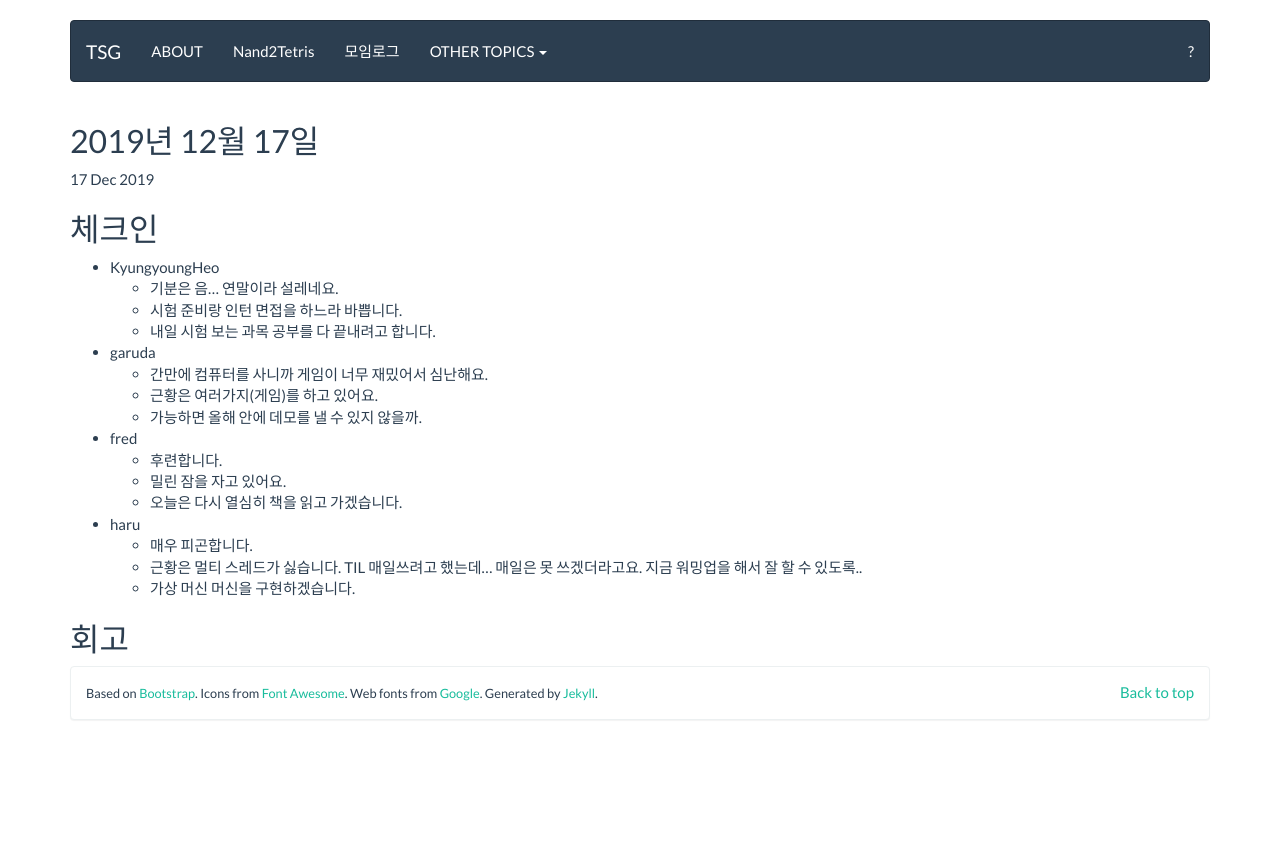
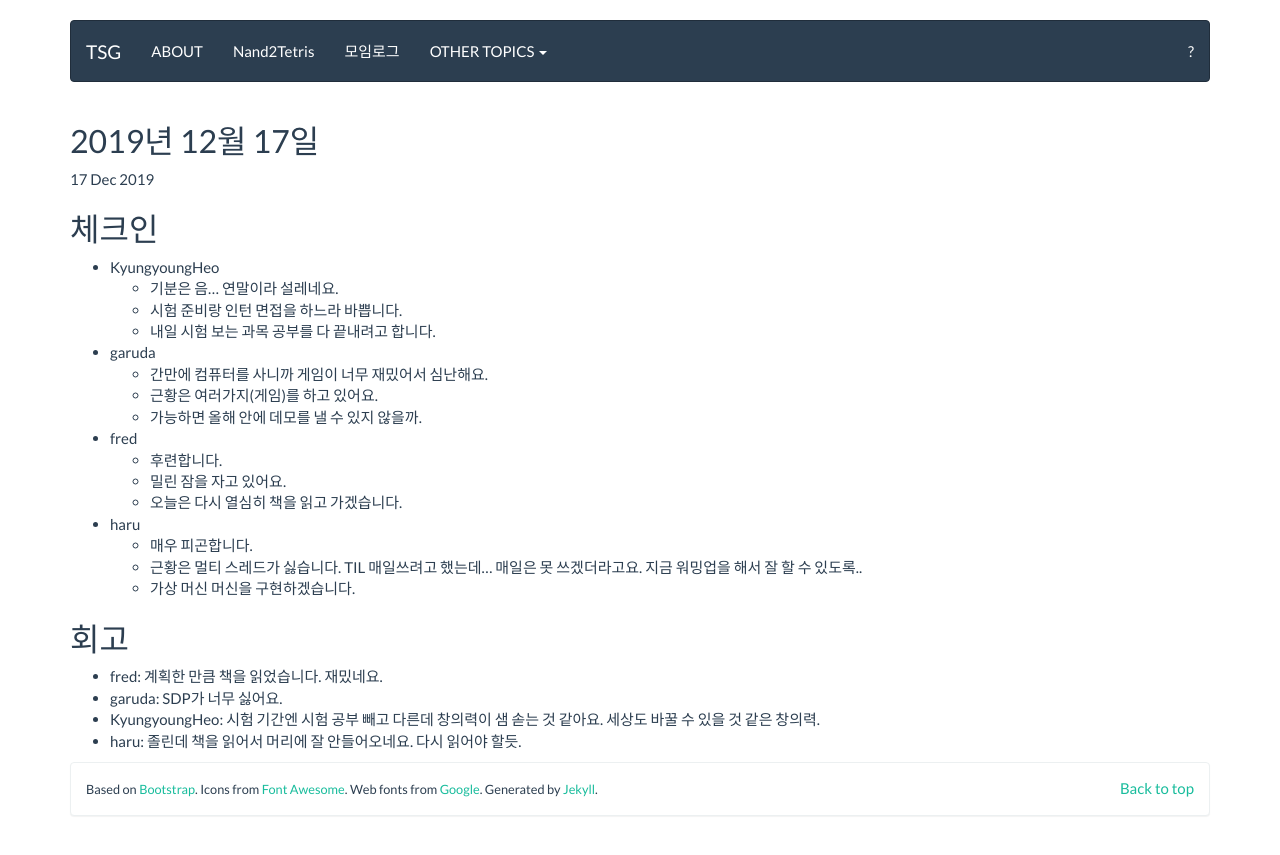
Before and after one commit to tuestudy/tuestudy.github.io, a Jekyll site: the page built from _posts/2019-12-17-meeting.md, in a window 1280 px wide. Shown: the top 855 px of the page. Built offline with Jekyll 4.4.1, drawn with Linux system fonts in a browser that asks for light colours.

Commit message:
2019년 12월 17일 회고

```diff
--- a/_posts/2019-12-17-meeting.md
+++ b/_posts/2019-12-17-meeting.md
@@ -26,3 +26,8 @@
   - 가상 머신 머신을 구현하겠습니다.
 
 ## 회고
+
+- fred: 계획한 만큼 책을 읽었습니다. 재밌네요.
+- garuda: SDP가 너무 싫어요.
+- KyungyoungHeo: 시험 기간엔 시험 공부 빼고 다른데 창의력이 샘 솓는 것 같아요. 세상도 바꿀 수 있을 것 같은 창의력.
+- haru: 졸린데 책을 읽어서 머리에 잘 안들어오네요. 다시 읽어야 할듯.
```
